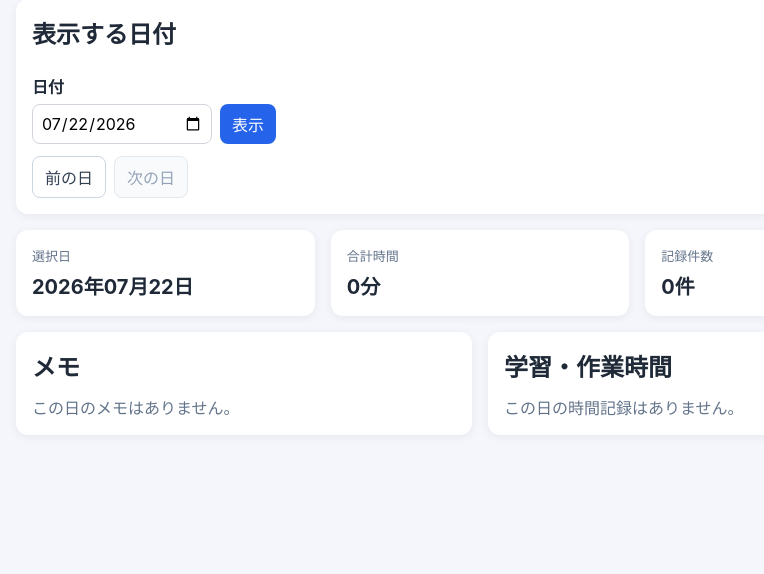
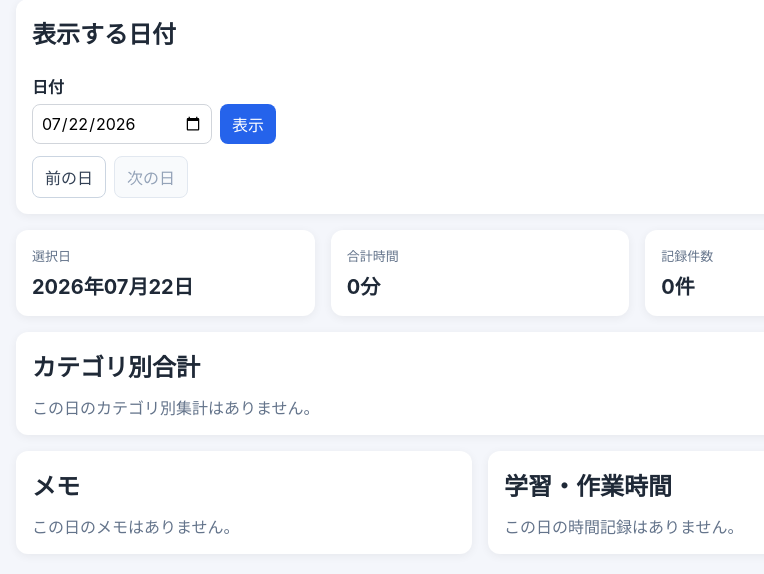
Before and after one commit to mizzz-ivr/home-panel-py, a FastAPI app: page /history in a window 1280 px wide. Shown: the part 144-718 px from the top of the page, without its empty margins (160-924 px from the left). Run offline with FastAPI, Linux system fonts and the light colour scheme.

Commit message:
日別履歴にカテゴリ別合計を追加

```diff
--- a/app/templates/history.html
+++ b/app/templates/history.html
@@ -67,6 +67,24 @@
         </div>
       </section>
 
+      <section class="card" aria-labelledby="history-category-heading">
+        <div class="card-heading">
+          <h2 id="history-category-heading">カテゴリ別合計</h2>
+        </div>
+        <ul class="list history-entry-list">
+          {% for category, minutes in category_totals %}
+          <li class="history-entry">
+            <div>
+              <span class="entry-category">{{ category }}</span>
+              <strong>{{ minutes }}分</strong>
+            </div>
+          </li>
+          {% else %}
+          <li class="empty-state">この日のカテゴリ別集計はありません。</li>
+          {% endfor %}
+        </ul>
+      </section>
+
       <div class="history-grid">
         <section class="card" aria-labelledby="history-memo-heading">
           <div class="card-heading">
```
